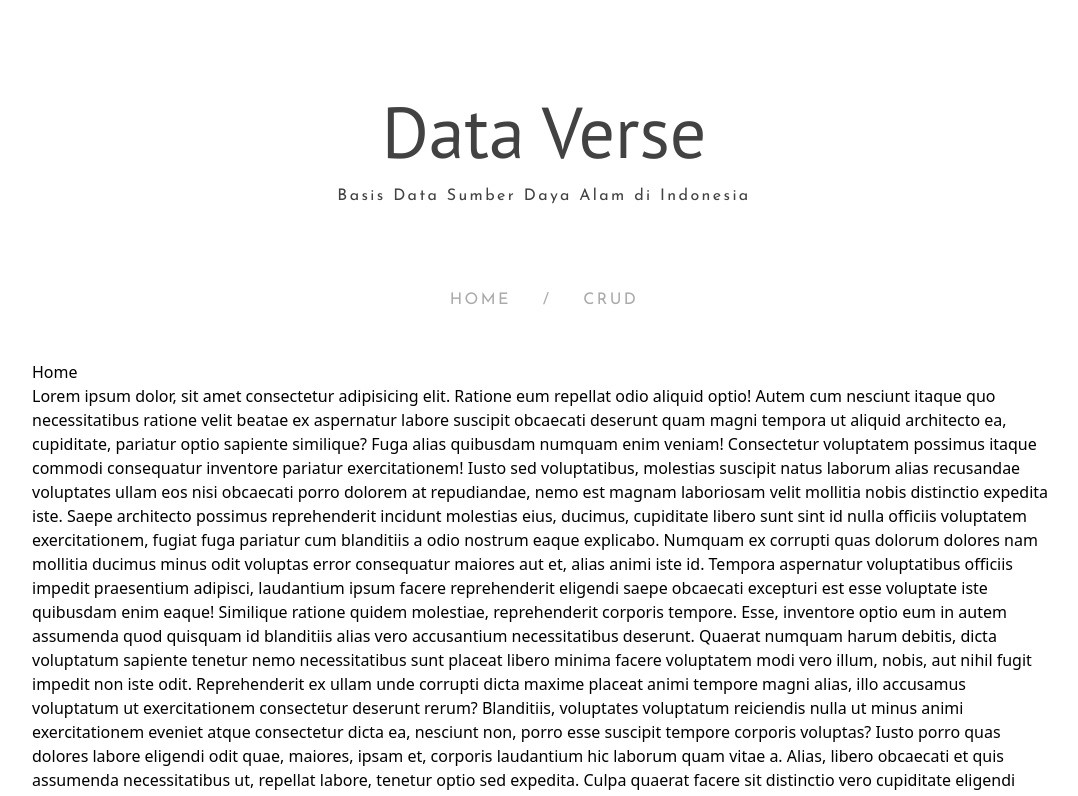
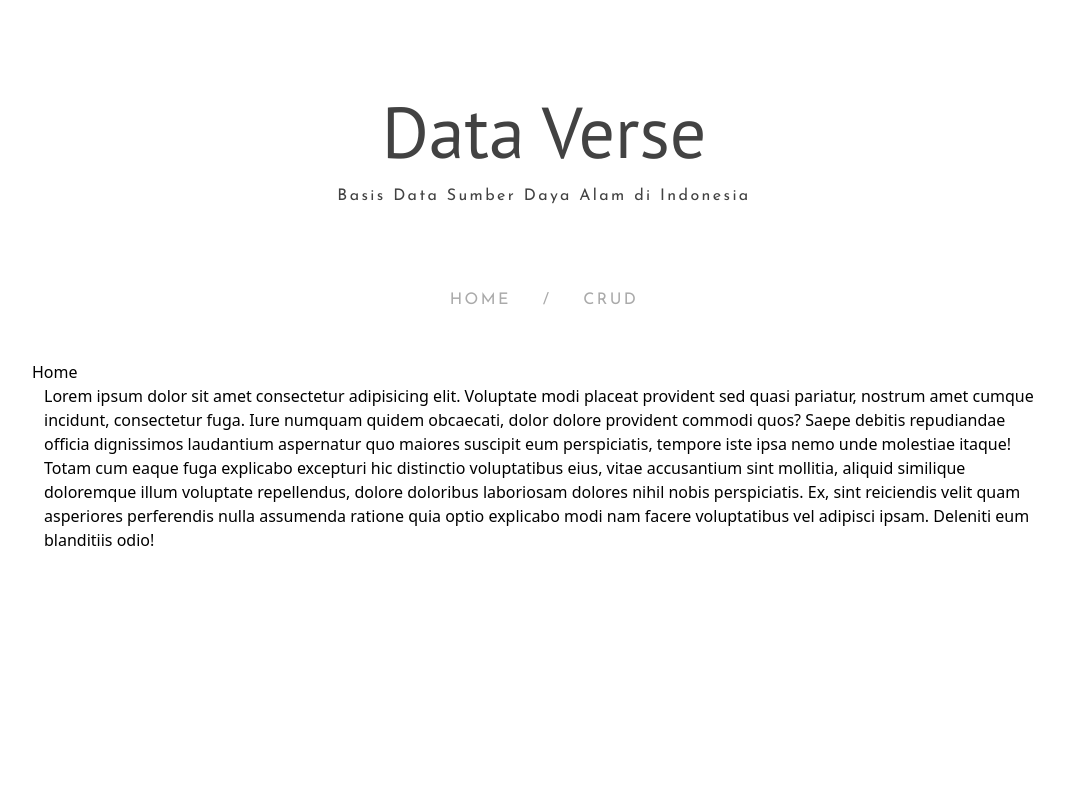
Before and after one commit to Drithh/database-sda, a React (Create React App) app in the folder client/: page / in a window 1280 px wide. Shown: the top 796 px of the page, without its empty margins (96-1174 px from the left). Built offline with nearby package versions, Linux system fonts and the light colour scheme; the HTML template or start-up script is replaced by a standard one.

Commit message:
table style

```diff
--- a/client/package.json
+++ b/client/package.json
@@ -4,7 +4,10 @@
   "private": true,
   "dependencies": {
     "@craco/craco": "^5.9.0",
+    "@emotion/react": "^11.7.0",
+    "@emotion/styled": "^11.6.0",
     "@material-table/core": "^4.3.11",
+    "@mui/material": "^5.2.3",
     "@testing-library/jest-dom": "^5.15.0",
     "@testing-library/react": "^11.2.7",
     "@testing-library/user-event": "^12.8.3",
--- a/client/public/index.html
+++ b/client/public/index.html
@@ -6,7 +6,7 @@
     <meta name="viewport" content="width=device-width, initial-scale=1.0">
     <title>Document</title>
     <style>
-        @import url('https://fonts.googleapis.com/css2?family=Josefin+Sans:wght@100;400&family=PT+Sans&display=swap');
+            @import url('https://fonts.googleapis.com/css2?family=Josefin+Sans:wght@100;400&family=PT+Sans&family=Source+Sans+Pro&display=swap');
     </style>
 <body>
     <div id="root"></div>
--- a/client/src/components/home.js
+++ b/client/src/components/home.js
@@ -11,97 +11,19 @@ const Home = () => {
       transition={pageTransition}
     >
       <h1>Home</h1>
-      <p>
-        Lorem ipsum dolor, sit amet consectetur adipisicing elit. Ratione eum
-        repellat odio aliquid optio! Autem cum nesciunt itaque quo
-        necessitatibus ratione velit beatae ex aspernatur labore suscipit
-        obcaecati deserunt quam magni tempora ut aliquid architecto ea,
-        cupiditate, pariatur optio sapiente similique? Fuga alias quibusdam
-        numquam enim veniam! Consectetur voluptatem possimus itaque commodi
-        consequatur inventore pariatur exercitationem! Iusto sed voluptatibus,
-        molestias suscipit natus laborum alias recusandae voluptates ullam eos
-        nisi obcaecati porro dolorem at repudiandae, nemo est magnam laboriosam
-        velit mollitia nobis distinctio expedita iste. Saepe architecto possimus
-        reprehenderit incidunt molestias eius, ducimus, cupiditate libero sunt
-        sint id nulla officiis voluptatem exercitationem, fugiat fuga pariatur
-        cum blanditiis a odio nostrum eaque explicabo. Numquam ex corrupti quas
-        dolorum dolores nam mollitia ducimus minus odit voluptas error
-        consequatur maiores aut et, alias animi iste id. Tempora aspernatur
-        voluptatibus officiis impedit praesentium adipisci, laudantium ipsum
-        facere reprehenderit eligendi saepe obcaecati excepturi est esse
-        voluptate iste quibusdam enim eaque! Similique ratione quidem molestiae,
-        reprehenderit corporis tempore. Esse, inventore optio eum in autem
-        assumenda quod quisquam id blanditiis alias vero accusantium
-        necessitatibus deserunt. Quaerat numquam harum debitis, dicta voluptatum
-        sapiente tenetur nemo necessitatibus sunt placeat libero minima facere
-        voluptatem modi vero illum, nobis, aut nihil fugit impedit non iste
-        odit. Reprehenderit ex ullam unde corrupti dicta maxime placeat animi
-        tempore magni alias, illo accusamus voluptatum ut exercitationem
-        consectetur deserunt rerum? Blanditiis, voluptates voluptatum reiciendis
-        nulla ut minus animi exercitationem eveniet atque consectetur dicta ea,
-        nesciunt non, porro esse suscipit tempore corporis voluptas? Iusto porro
-        quas dolores labore eligendi odit quae, maiores, ipsam et, corporis
-        laudantium hic laborum quam vitae a. Alias, libero obcaecati et quis
-        assumenda necessitatibus ut, repellat labore, tenetur optio sed
-        expedita. Culpa quaerat facere sit distinctio vero cupiditate eligendi
-        reprehenderit adipisci hic quis. Culpa veritatis, natus itaque nulla
-        quis, dolores sequi incidunt consequuntur obcaecati deleniti ea alias
-        molestias necessitatibus aut numquam est dolorum tempora dolor minima
-        corrupti similique excepturi voluptatibus. Eos praesentium numquam fugit
-        sit quis, doloremque est corrupti expedita amet commodi? Facilis quidem
-        repellat rem cupiditate quaerat rerum distinctio voluptates. Atque,
-        officia. Illo laboriosam neque quaerat velit. Soluta culpa dolore vitae,
-        consequuntur cupiditate rerum quibusdam alias sapiente, sint possimus
-        maxime ea maiores aliquid optio molestias consequatur neque ab
-        doloremque aperiam veritatis in, esse iusto. Facere optio culpa ducimus
-        porro laboriosam reprehenderit cupiditate minus ad, cumque corrupti
-        harum a ratione nisi ut eligendi ipsum praesentium est voluptate
-        consequuntur sit impedit iste assumenda, hic suscipit. Necessitatibus
-        voluptatum dolor cum ducimus, aliquam accusamus laborum aspernatur, at
-        est omnis molestias quia numquam! Cumque mollitia cum voluptatem
-        dignissimos consequatur? Repellat reprehenderit autem itaque reiciendis
-        similique soluta repudiandae non nisi quaerat, quasi sed animi
-        voluptatibus officia sit eius doloremque facere laudantium dolores
-        corrupti unde vitae! Recusandae delectus, amet ex eum aliquid, ratione
-        officia quibusdam qui ipsum et molestiae adipisci laboriosam quod
-        veritatis distinctio mollitia corrupti sit exercitationem, laudantium
-        excepturi deleniti impedit! Quisquam, est, distinctio ea pariatur labore
-        vitae dolores doloremque hic a aliquid quidem? Adipisci similique
-        commodi provident nostrum, incidunt, officiis ea quibusdam delectus odit
-        sequi recusandae magni aliquam deserunt eum atque velit reprehenderit
-        accusamus, fuga laudantium natus numquam explicabo iure? Voluptatum
-        perferendis obcaecati ea aliquid dolores? Ipsum beatae dolores incidunt
-        atque repellendus nihil obcaecati quasi accusamus porro assumenda ipsa,
-        asperiores ipsam iure, optio numquam magnam veniam dolorem vitae
-        officiis possimus corporis voluptatem rerum. Tempora enim ab
-        accusantium? Ea, asperiores excepturi iste nemo velit quisquam dolorum
-        officia. Doloremque porro quo inventore vitae illo dolorum ratione
-        delectus! Dolorem, aliquid? Possimus, ducimus? Illum nobis suscipit
-        asperiores expedita, officia possimus facere unde minus at eveniet
-        magnam iste consequuntur, rem labore ad voluptate non ullam. Hic
-        suscipit quis modi sequi quibusdam laboriosam et fugiat incidunt? Iure
-        repellat velit tempore pariatur id officia animi, possimus repudiandae
-        nesciunt at ipsum ab omnis illo consectetur magni. Neque non enim eos
-        qui quam! Tempore aut libero, architecto illum error consequuntur dolor
-        voluptatibus possimus excepturi veritatis quos ipsam quibusdam
-        dignissimos aspernatur magni eaque molestias vel debitis similique
-        exercitationem minus sit? Rerum quia cum similique, omnis error, odit
-        veniam quis impedit illo nemo id earum quos at. Aut impedit saepe
-        reiciendis nisi culpa error magnam repellendus, dolores, possimus
-        nesciunt dicta doloribus. Debitis, officia dolorem, accusamus rerum
-        porro quibusdam suscipit consequatur cupiditate repellendus facere nam
-        quo animi minus a distinctio assumenda expedita esse molestiae ut quis
-        omnis modi tempore tenetur? Iusto repellendus sunt praesentium nisi
-        ratione provident dolores, doloremque laboriosam. Repudiandae
-        repellendus facilis quod amet consequatur tenetur veniam provident
-        accusantium. Deserunt, corrupti! Natus, vel at ut modi aliquid maiores
-        rem consectetur fugit repellendus, exercitationem unde quod aut mollitia
-        labore a itaque asperiores deserunt quis aliquam incidunt. Recusandae
-        deserunt pariatur nihil facere quidem numquam necessitatibus. Saepe hic
-        earum sint harum distinctio iste eveniet deleniti natus quae illo enim
-        dolorem iure vel explicabo repellat, consequatur ratione facere? Tenetur
-        libero vitae architecto iste tempore corporis odio asperiores incidunt
-        fugit officia, suscipit accusamus?
+      <p className="w-[1000px] m-auto">
+        Lorem ipsum dolor sit amet consectetur adipisicing elit. Voluptate modi
+        placeat provident sed quasi pariatur, nostrum amet cumque incidunt,
+        consectetur fuga. Iure numquam quidem obcaecati, dolor dolore provident
+        commodi quos? Saepe debitis repudiandae officia dignissimos laudantium
+        aspernatur quo maiores suscipit eum perspiciatis, tempore iste ipsa nemo
+        unde molestiae itaque! Totam cum eaque fuga explicabo excepturi hic
+        distinctio voluptatibus eius, vitae accusantium sint mollitia, aliquid
+        similique doloremque illum voluptate repellendus, dolore doloribus
+        laboriosam dolores nihil nobis perspiciatis. Ex, sint reiciendis velit
+        quam asperiores perferendis nulla assumenda ratione quia optio explicabo
+        modi nam facere voluptatibus vel adipisci ipsam. Deleniti eum blanditiis
+        odio!
       </p>
     </motion.div>
   );
--- a/client/src/components/motion.js
+++ b/client/src/components/motion.js
@@ -4,7 +4,7 @@ export const pageTransition = {
 };
 
 export const variants = {
-  init: { opacity: 0.5, x: '1048px' },
+  init: { opacity: 0.5, x: '1024px' },
   in: { opacity: 1, x: 0 },
-  out: { opacity: 0.5, x: '-1048px' },
+  out: { opacity: 0.5, x: '-1024px' },
 };
```
Also changed, not shown: client/src/components/table/basictable.js (+65 -8 lines), 1 other file (tests, documents, lock files or other folders).
